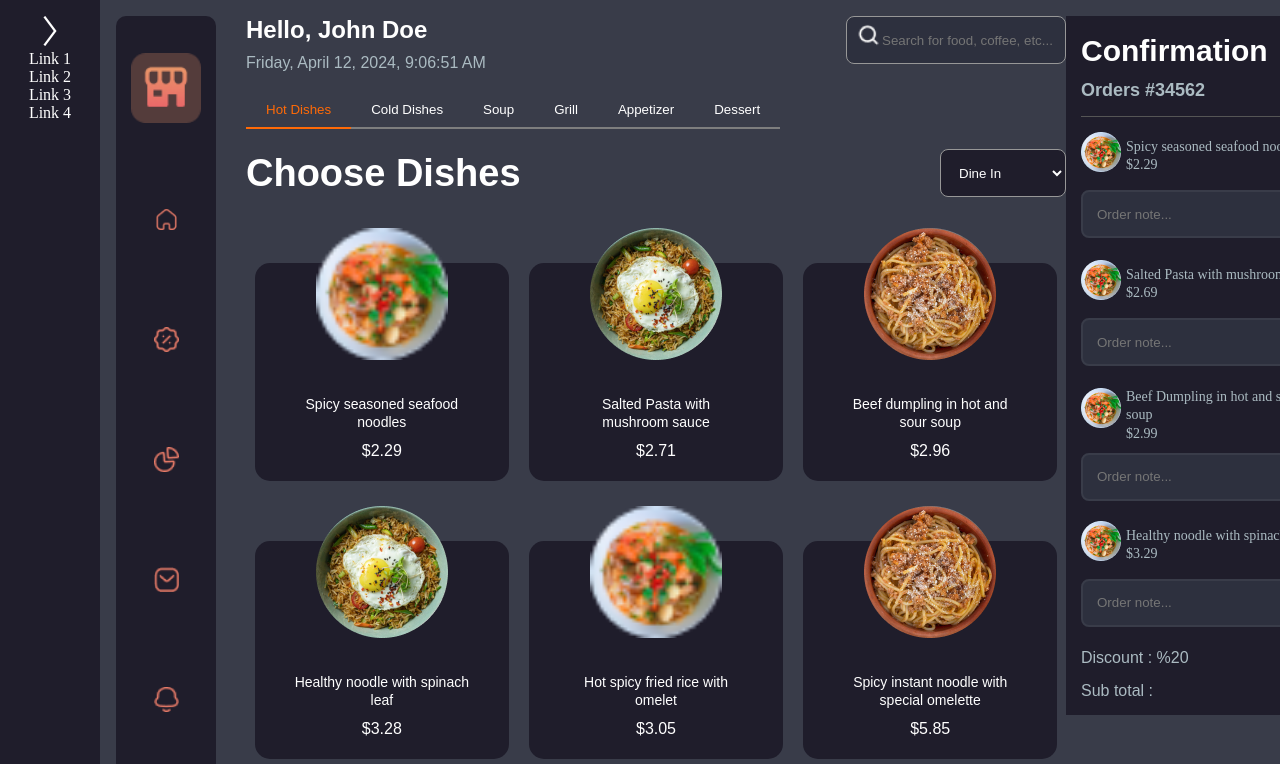
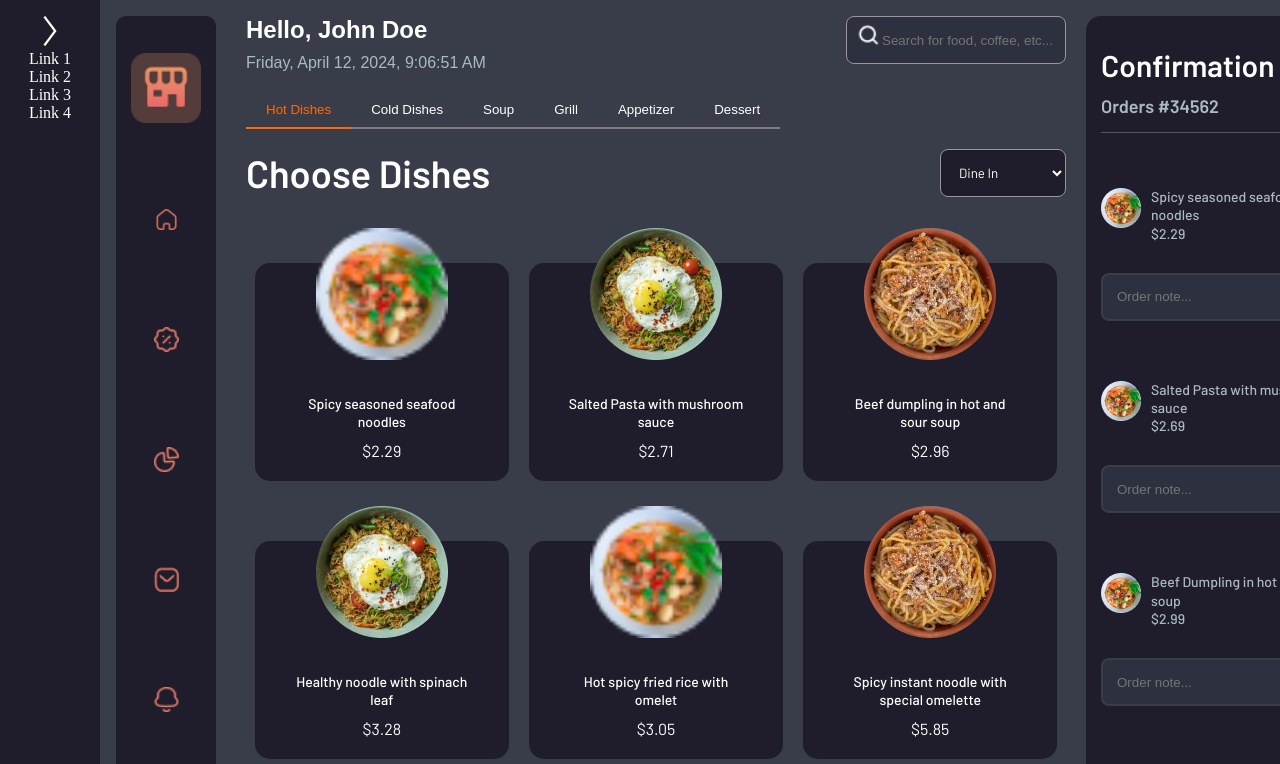
Before and after one commit to altugaltuner/food-order-altug, a React (Vite) app: page / in a window 1280 px wide. Shown: the top 764 px of the page. Built offline with nearby package versions, Linux system fonts and the light colour scheme; no server answers; the database is empty; sample sign-in values are in the browser's storage.

Commit message:
merged succesfully

```diff
--- a/index.html
+++ b/index.html
@@ -6,6 +6,11 @@
   <link rel="icon" type="image/svg+xml" href="/vite.svg" />
   <meta name="viewport" content="width=device-width, initial-scale=1.0" />
   <title>Food Order App</title>
+  <link rel="preconnect" href="https://fonts.googleapis.com">
+  <link rel="preconnect" href="https://fonts.gstatic.com" crossorigin>
+  <link
+    href="https://fonts.googleapis.com/css2?family=Barlow:ital,wght@0,100;0,200;0,300;0,400;0,500;0,600;0,700;0,800;0,900;1,100;1,200;1,300;1,400;1,500;1,600;1,700;1,800;1,900&display=swap"
+    rel="stylesheet">
 </head>
 
 <body>
--- a/src/components/OrderConfirmation/OrderConfirmation.scss
+++ b/src/components/OrderConfirmation/OrderConfirmation.scss
@@ -6,6 +6,8 @@
     padding: 15px;
     font-family: "Barlow", sans-serif;
     background-color: #1F1D2B;
+    margin-left: 20px;
+    border-radius: 15px;
 
 
     .title-order-conf {
@@ -14,6 +16,7 @@
         border-bottom: solid 1px #555555;
         padding-bottom: 15px;
         margin-bottom: 15px;
+        padding-top: 15px;
 
         .part-of-title-conf {
             display: flex;
@@ -46,6 +49,7 @@
         height: 100%;
         gap: 10px;
         margin-bottom: 20px;
+        margin-top: 20px;
 
         .conf-left-order-part {
             display: flex;
@@ -74,8 +78,10 @@
                 .conf-pic-and-name-and-price-2 {
                     display: flex;
                     flex-direction: row;
-                    gap: 5px;
+                    gap: 10px;
                     width: 100%;
+                    padding-bottom: 20px;
+                    padding-top: 20px;
                 }
 
 
@@ -169,6 +175,9 @@
         display: flex;
         flex-direction: column;
         gap: 15px;
+        padding-bottom: 45px;
+        padding-top: 20px;
+        border-top: solid 1px grey;
 
         .discount-subtotal-div-line {
             display: flex;
```
